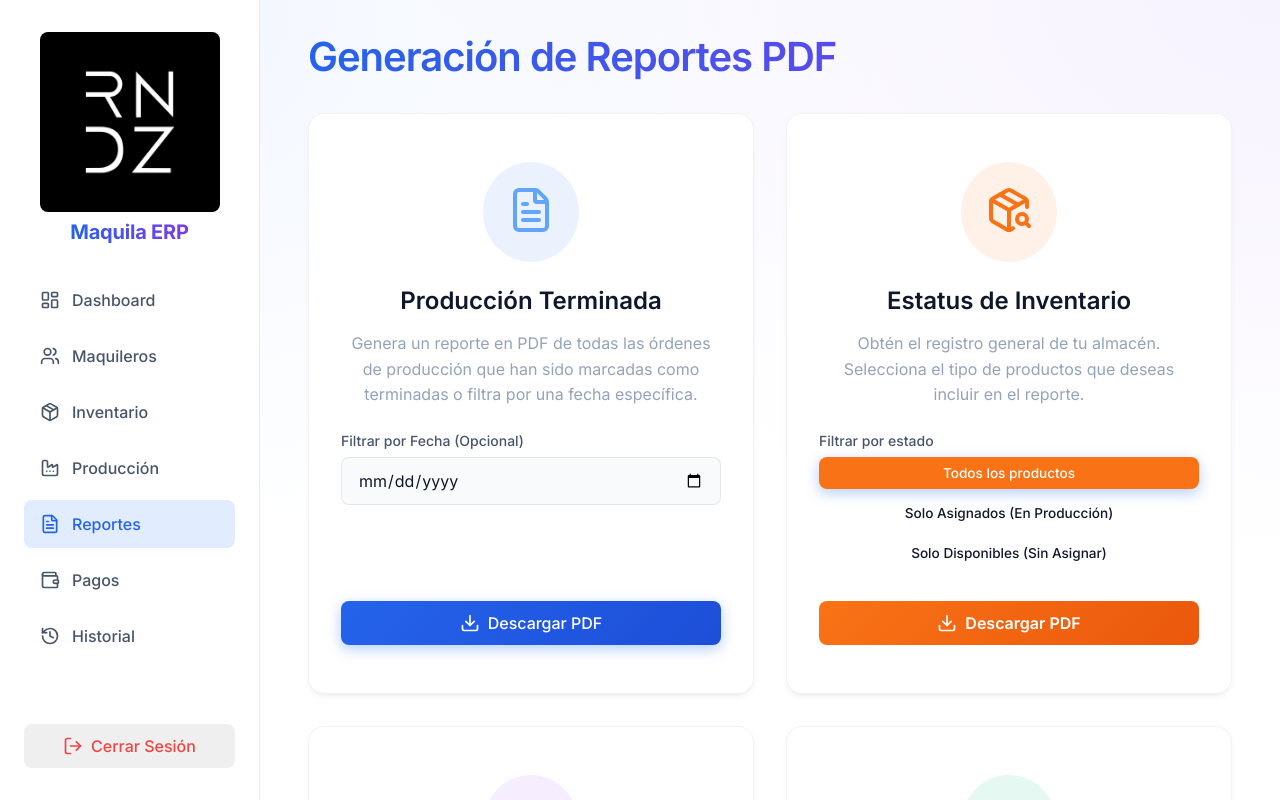
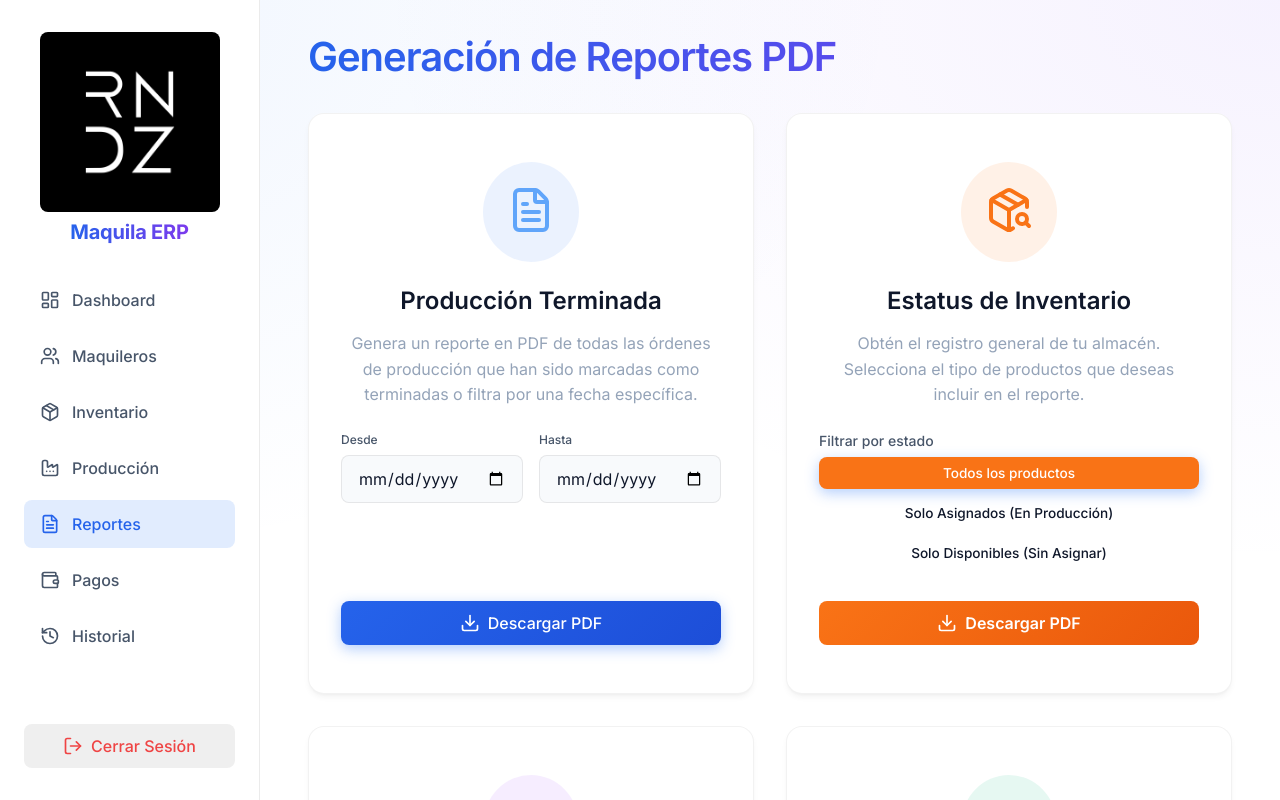
Before and after one commit to MaximilianoMontes/Control-de-Maquila, a React app in the folder Proyecto de Reina Diaz/frontend/: page /reportes in a window 1280 px wide. Built offline with nearby package versions, Linux system fonts and the light colour scheme; no server answers; sample sign-in values are in the browser's storage; the HTML template or start-up script is replaced by a standard one.

Commit message:
Add date range support to Finished Production report

```diff
--- a/Proyecto de Reina Diaz/frontend/src/pages/Reportes.jsx
+++ b/Proyecto de Reina Diaz/frontend/src/pages/Reportes.jsx
@@ -5,13 +5,18 @@ import API_URL from '../config';
 export default function Reportes() {
   const [startDate, setStartDate] = useState('');
   const [endDate, setEndDate] = useState('');
-  const [prodDate, setProdDate] = useState('');
+  const [prodStart, setProdStart] = useState('');
+  const [prodEnd, setProdEnd] = useState('');
   const [payStart, setPayStart] = useState('');
   const [payEnd, setPayEnd] = useState('');
 
   const handleDownloadProduccion = () => {
     let url = `${API_URL}/api/reportes/produccion`;
-    if (prodDate) url += `?date=${prodDate}`;
+    const params = new URLSearchParams();
+    if (prodStart) params.append('start', prodStart);
+    if (prodEnd) params.append('end', prodEnd);
+    const query = params.toString();
+    if (query) url += `?${query}`;
     window.open(url, '_blank');
   };
 
@@ -57,14 +62,23 @@ export default function Reportes() {
           <p style={{ color: '#94a3b8', marginBottom: '1.5rem' }}>Genera un reporte en PDF de todas las órdenes de producción que han sido marcadas como terminadas o filtra por una fecha específica.</p>
 
           <div style={{ width: '100%', marginBottom: '1.5rem', textAlign: 'left' }}>
-            <label className="form-label">Filtrar por Fecha (Opcional)</label>
-            <input type="date" className="form-input" value={prodDate} onChange={e => setProdDate(e.target.value)} />
-            {prodDate && (
+            <div style={{ display: 'grid', gridTemplateColumns: '1fr 1fr', gap: '1rem' }}>
+              <div>
+                <label className="form-label" style={{ fontSize: '0.75rem' }}>Desde</label>
+                <input type="date" className="form-input" value={prodStart} onChange={e => setProdStart(e.target.value)} />
+              </div>
+              <div>
+                <label className="form-label" style={{ fontSize: '0.75rem' }}>Hasta</label>
+                <input type="date" className="form-input" value={prodEnd} onChange={e => setProdEnd(e.target.value)} />
+              </div>
+            </div>
+
+            {(prodStart || prodEnd) && (
               <button
-                onClick={() => setProdDate('')}
-                style={{ background: 'none', border: 'none', color: '#64748b', fontSize: '0.75rem', marginTop: '0.5rem', cursor: 'pointer', textDecoration: 'underline' }}
+                onClick={() => { setProdStart(''); setProdEnd(''); }}
+                style={{ background: 'none', border: 'none', color: '#64748b', fontSize: '0.75rem', marginTop: '1rem', cursor: 'pointer', textDecoration: 'underline' }}
               >
-                Limpiar fecha
+                Limpiar fechas
               </button>
             )}
           </div>
```
Also changed, not shown: 1 other file (tests, documents, lock files or other folders).
